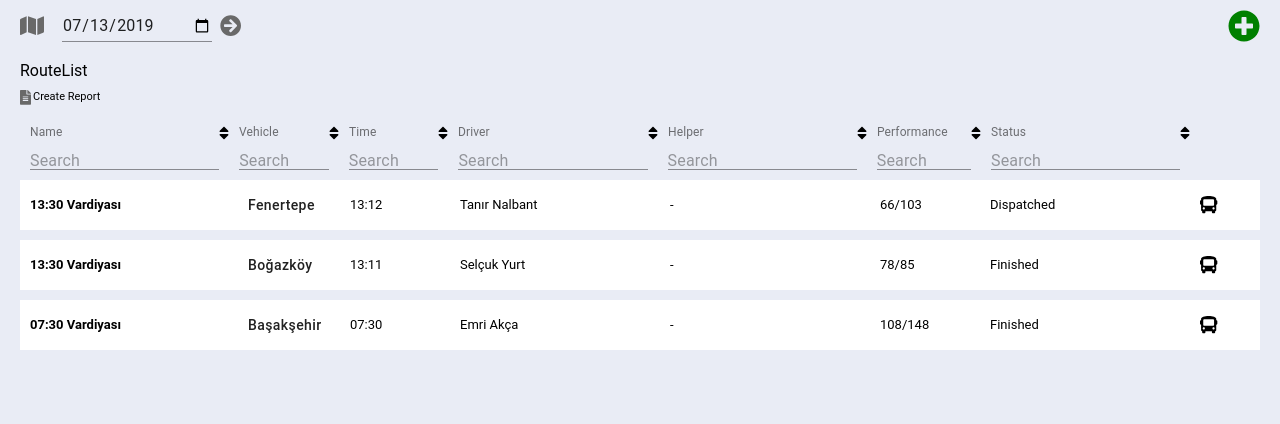
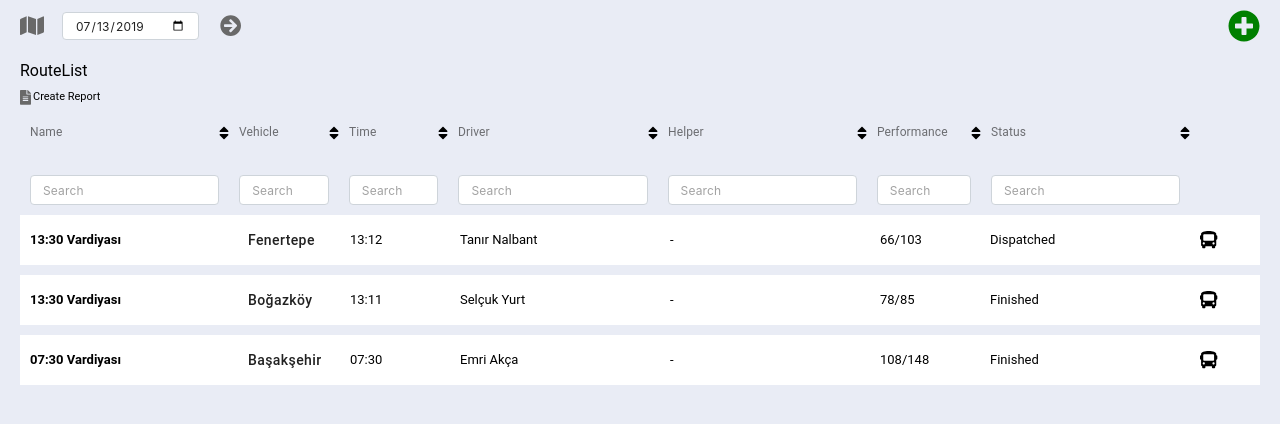
Before and after one commit to tribot91/evreka_frontend, a React (Create React App) app: page / in a window 1280 px wide. Shown: the top 424 px of the page. Built offline with nearby package versions, Linux system fonts and the light colour scheme.

Commit message:
Improved overall look

```diff
--- a/src/App.js
+++ b/src/App.js
@@ -202,6 +202,13 @@ class App extends Component {
     })
   }
 
+  componentDidUpdate() {
+    var sliderMarks = document.getElementsByClassName('MuiSlider-mark');
+    var div = sliderMarks[sliderMarks.length - 1];
+    if(div)
+      div.className += ' last-element'
+  }
+
 
   render() {
     var marks = this.state.dummyVehicleData.map((dataPerTime, index) => {
@@ -210,6 +217,7 @@ class App extends Component {
 
     return (
       <div className="App m-10">
+        {/* Dashboard */}
         {!this.state.mapview ? <div className="m-10">
           <div className="lc" style={{ justifyContent: 'space-between' }}>
             <div className='lc'>
@@ -230,6 +238,7 @@ class App extends Component {
           <RouteList routelist={this.state.routelist} changeVehicle={(driver, newVehicle) => this.changeVehicle(driver, newVehicle)}></RouteList>
         </div> : null}
 
+        {/* Map view */}
         {this.state.mapview ? <div style={{ padding: '8px 0', background: 'white', overflowY: 'hidden' }}>
           <Leaflet
             selectedVehicle={this.state.selectedVehicle}
@@ -264,11 +273,11 @@ class App extends Component {
             </div>
           </div>
           <div className="z-up" style={{ bottom: 35, right: 26 }}>
-            <div className="box br1" style={{ width: '350px', height: '160px' }}>
+            <div className="box br1" style={{ width: '350px', height: '150px' }}>
               <div className="lc p-10" style={{ justifyContent: 'space-between' }}>
-                <FontAwesomeIcon color='dimgray' size="lg" icon={faFilter} />
+                <FontAwesomeIcon color='darkgray' size="lg" icon={faFilter} />
                 <div style={{ width: '50%', fontSize: '12px' }}>
-                  <div style={{ fontWeight: '600' }}>
+                  <div style={{ fontWeight: '600', paddingBottom: '5px' }}>
                     Filter
                 </div>
                   <div>
--- a/src/Datepickers.js
+++ b/src/Datepickers.js
@@ -1,7 +1,7 @@
 import React from 'react';
-import { makeStyles } from '@material-ui/core/styles';
-import TextField from '@material-ui/core/TextField';
 import moment from 'moment';
+import { fade, withStyles, makeStyles } from '@material-ui/core/styles';
+import InputBase from '@material-ui/core/InputBase';
 
 const useStyles = makeStyles(theme => ({
   container: {
@@ -18,16 +18,41 @@ const useStyles = makeStyles(theme => ({
 export default function DatePickers(defaultValue) {
   const classes = useStyles();
 
+  const BootstrapInput = withStyles(theme => ({
+    root: {
+      'label + &': {
+        marginTop: theme.spacing(3),
+      },
+    },
+    input: {
+      borderRadius: 4,
+      position: 'relative',
+      backgroundColor: theme.palette.common.white,
+      border: '1px solid #ced4da',
+      fontSize: 12,
+      width: 'auto',
+      padding: '6px 12px',
+      transition: theme.transitions.create(['border-color', 'box-shadow']),
+      fontFamily: [
+        '-apple-system',
+        'BlinkMacSystemFont',
+        '"Segoe UI"',
+        'Roboto'
+      ].join(','),
+      '&:focus': {
+        boxShadow: `${fade(theme.palette.primary.main, 0.25)} 0 0 0 0.2rem`,
+        borderColor: theme.palette.primary.main,
+      },
+    },
+  }))(InputBase);
+
   return (
     <form className={classes.container} noValidate>
-      <TextField
+      <BootstrapInput
         id="date"
         type="date"
         defaultValue={moment(defaultValue).format("YYYY-MM-DD")}
         className={classes.textField}
-        InputLabelProps={{
-          shrink: true,
-        }}
       />
     </form>
   );
--- a/src/SearchField.js
+++ b/src/SearchField.js
@@ -1,20 +1,56 @@
 import React from 'react';
-import Input from '@material-ui/core/Input';
 import InputLabel from '@material-ui/core/InputLabel';
 import { FontAwesomeIcon } from '@fortawesome/react-fontawesome'
 import { faSort, faSortDown, faSortUp } from '@fortawesome/free-solid-svg-icons'
+import { fade, withStyles } from '@material-ui/core/styles';
+import InputBase from '@material-ui/core/InputBase';
+
+const BootstrapInput = withStyles(theme => ({
+  root: {
+    'label + &': {
+      marginTop: theme.spacing(3),
+    },
+  },
+  input: {
+    borderRadius: 4,
+    position: 'relative',
+    backgroundColor: theme.palette.common.white,
+    border: '1px solid #ced4da',
+    fontSize: 12,
+    padding: '14px 12px',
+    transition: theme.transitions.create(['border-color', 'box-shadow']),
+    fontFamily: [
+      '-apple-system',
+      'BlinkMacSystemFont',
+      '"Segoe UI"',
+      'Roboto'
+    ].join(','),
+    '&:focus': {
+      boxShadow: `${fade(theme.palette.primary.main, 0.25)} 0 0 0 0.2rem`,
+      borderColor: theme.palette.primary.main,
+    },
+  },
+}))(InputBase);
 
 const SearchField = ({ status, field, size, updateSearch, updateSort }) => {
   return (
     <div className={"w-" + size + " mr-10 flex"}>
       <div>
         <InputLabel shrink={true} htmlFor={field}>{capitalize(field)}</InputLabel>
-        <Input onChange={updateSearch} id={field} placeholder="Search"></Input>
+        {/* <Input
+          onChange={updateSearch}
+          id={field}
+          placeholder="Search"></Input> */}
+          <BootstrapInput
+          onChange={updateSearch}
+          id={field}
+          placeholder="Search"
+          ></BootstrapInput>
       </div>
       <div>
-      <FontAwesomeIcon icon={faSort} style={status.sort !== null ? { display: 'none' } : { display: 'inline' }} onClick={updateSort} />
-      <FontAwesomeIcon icon={faSortUp} style={status.sort !== true ? { display: 'none' } : { display: 'inline' }} onClick={updateSort} />
-      <FontAwesomeIcon icon={faSortDown} style={status.sort !== false ? { display: 'none' } : { display: 'inline' }} onClick={updateSort} />
+        <FontAwesomeIcon icon={faSort} style={status.sort !== null ? { display: 'none' } : { display: 'inline' }} onClick={updateSort} />
+        <FontAwesomeIcon icon={faSortUp} style={status.sort !== true ? { display: 'none' } : { display: 'inline' }} onClick={updateSort} />
+        <FontAwesomeIcon icon={faSortDown} style={status.sort !== false ? { display: 'none' } : { display: 'inline' }} onClick={updateSort} />
       </div>
     </div>
   );
--- a/src/SimpleDropdown.js
+++ b/src/SimpleDropdown.js
@@ -32,7 +32,7 @@ export default function ClickAway(props) {
         <div className={classes.root}>
             <ClickAwayListener onClickAway={handleClickAway}>
                 <div>
-                    <Button onClick={handleClick} style={{ textTransform: 'Capitalize', width: '100%' }}>
+                    <Button className='dropdown-button' onClick={handleClick} style={{ textTransform: 'Capitalize', width: '100%' }}>
                         {props.selectedVehicle === null ? "Select Vehicle" : `${props.selectedVehicle} selected`}
                     </Button>
                     {open ? (
--- a/src/index.css
+++ b/src/index.css
@@ -95,6 +95,18 @@ label {
     font-size: 0.600rem !important;
 }
 
+.MuiSlider-mark:after {
+    content:url('./img/circle.png');
+    position:relative;
+    display: inline-block;
+    z-index:0;
+    top:-522px;
+    right:261px;
+    transform: scale(0.025);
+    border-radius: 50%;
+    box-shadow: 1px 1px 55px gray;
+}
+
 .MuiSlider-mark:not(:nth-child(0)):before {
     content:url('./img/bus-gray.png');
     position:relative;
@@ -114,3 +126,22 @@ label {
     right:128px;
     transform: scale(0.1);
 }
+
+.last-element:before {
+    content:url('./img/finish-flag.png') !important;
+    top:-345px !important;
+    right:375px !important;
+    transform: scale(0.03) !important;
+}
+
+label + .WithStyles\(ForwardRef\(InputBase\)\)-root-41 {
+    margin-top: 0;
+}
+
+.dropdown-button {
+    justify-content: initial !important;
+    border: 1px solid lightgray !important;
+    border-radius: 3px !important;
+    padding: 2px 5px !important;
+    margin: 0 5px !important;
+}
```
Also changed, not shown: src/img/circle.png (added), src/img/finish-flag.png (added).
